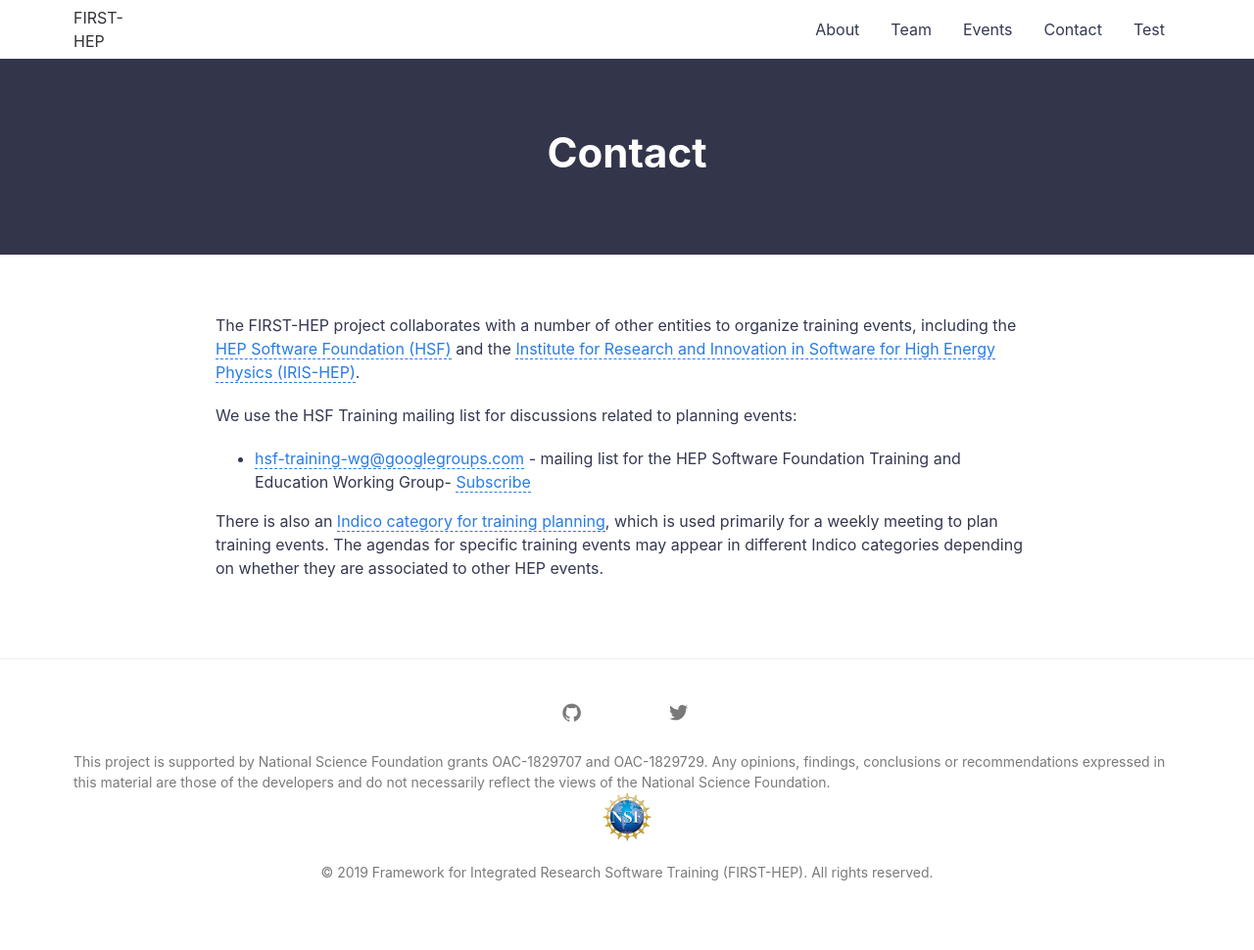
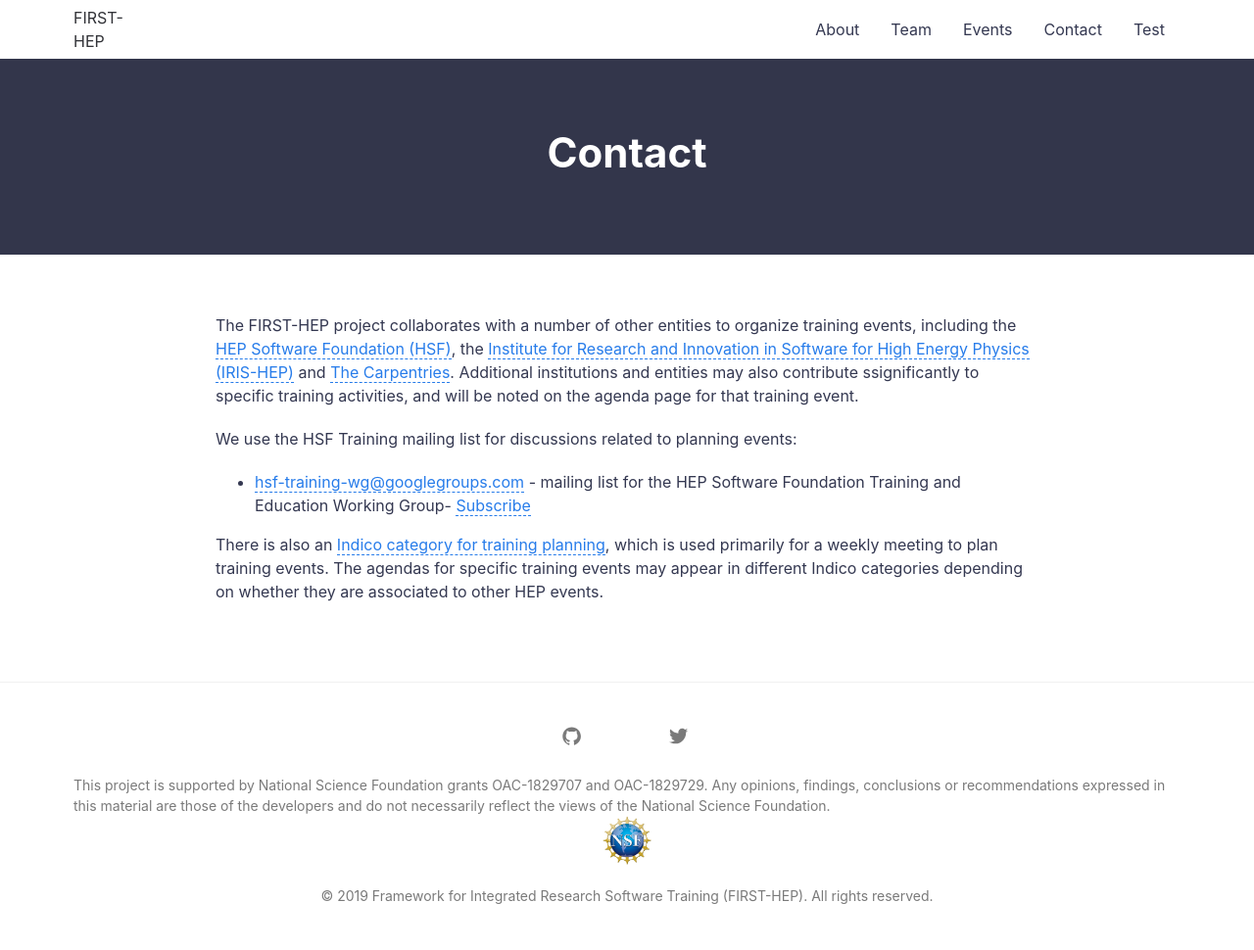
Before and after one commit to first-hep/first-hep.github.io, a Jekyll site: the page built from contact.md, in a window 1280 px wide. Shown: the whole page at 98% size. Built offline with Jekyll 4.4.1, drawn with Linux system fonts in a browser that asks for light colours; before the commit the page ends 946 px from its top, so only the background shows below that.

Commit message:
Add The Carpentries

```diff
--- a/contact.md
+++ b/contact.md
@@ -4,7 +4,7 @@ title: Contact
 permalink: /contact/
 ---
 
-The FIRST-HEP project collaborates with a number of other entities to organize training events, including the [HEP Software Foundation (HSF)](https://hepsoftwarefoundation.org/) and the [Institute for Research and Innovation in Software for High Energy Physics (IRIS-HEP)](https://iris-hep.org/).
+The FIRST-HEP project collaborates with a number of other entities to organize training events, including the [HEP Software Foundation (HSF)](https://hepsoftwarefoundation.org/), the [Institute for Research and Innovation in Software for High Energy Physics (IRIS-HEP)](https://iris-hep.org/) and [The Carpentries](https://carpentries.org/). Additional institutions and entities may also contribute ssignificantly to specific training activities, and will be noted on the agenda page for that training event.
 
 We use the HSF Training mailing list for discussions related to planning events:
 
```
